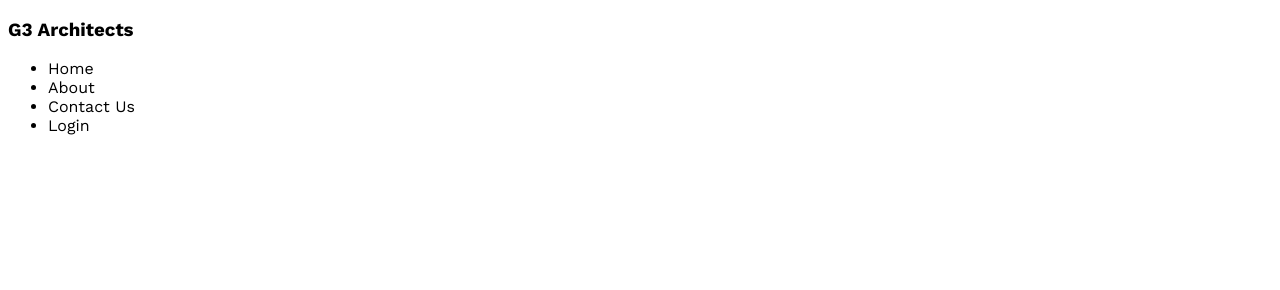
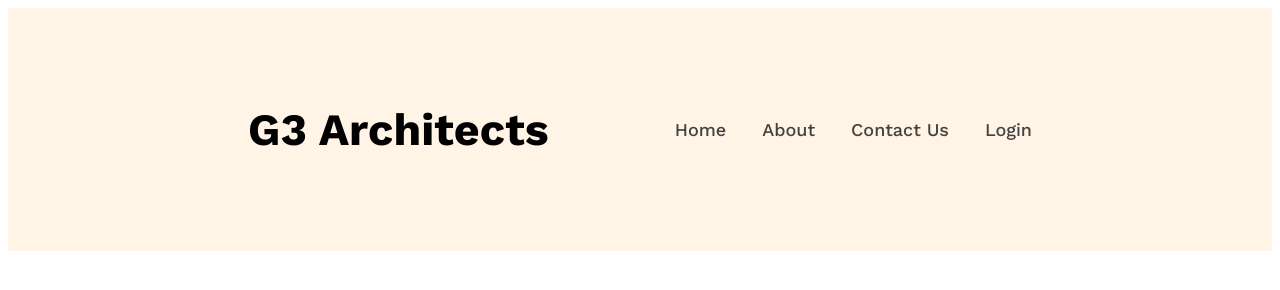
Before and after one commit to tawsifislam04/G3-Architects-Website, a plain HTML site: page index.html in a window 1280 px wide. Drawn offline with nearby package versions, Linux system fonts and the light colour scheme.

Commit message:
added the navsection

```diff
--- a/index.html
+++ b/index.html
@@ -9,7 +9,7 @@
 <body>
     <header>
         <nav>
-            <h3>G3 Architects</h3>
+            <h3 class="nav-title">G3 Architects</h3>
             <ul>
                 <li><a href=""></a>Home</li>
                 <li><a href=""></a>About</li>
--- a/styles/architect.css
+++ b/styles/architect.css
@@ -2,6 +2,39 @@
 
 @import url('https://fonts.googleapis.com/css2?family=Work+Sans:ital,wght@0,100..900;1,100..900&display=swap');
 
+/* Shared Style */
+
 *{
     font-family: "Work Sans", sans-serif;
 }
+
+/* Header Style */
+
+header{
+    background-color: rgba(255, 144, 14, 0.1);
+    padding: 50px 240px;
+}
+
+nav{
+    display: flex;
+    justify-content: space-between;
+    align-items: center;
+}
+
+.nav-title{
+    font-size: 2.8rem;
+    font-weight: 700;
+
+}
+
+nav ul{
+    display: flex;
+    gap: 36px;
+}
+
+nav li{
+    list-style: none;
+    color: #424242;
+    font-weight: 500;
+    font-size: 1.125rem;
+}
```
